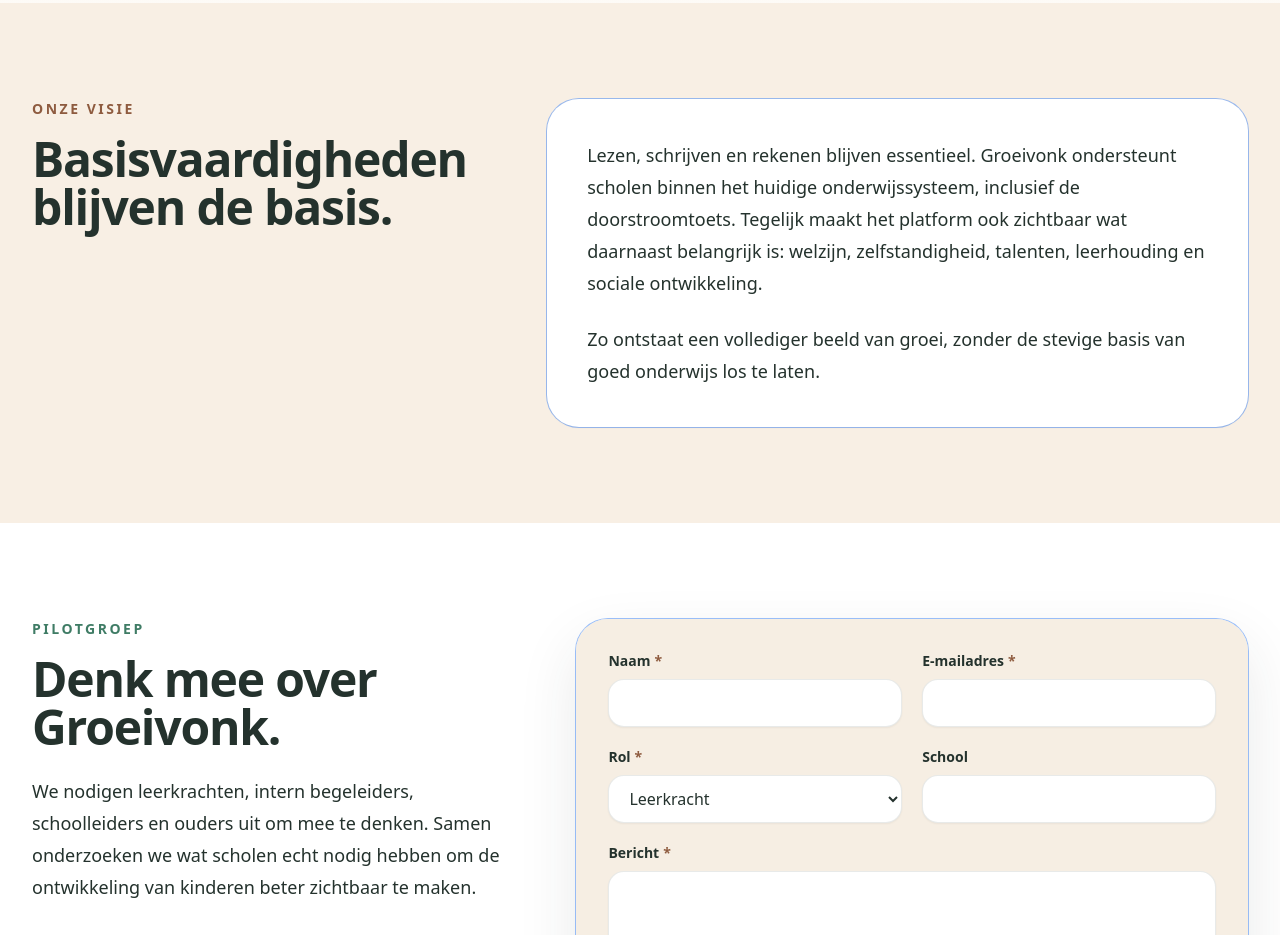
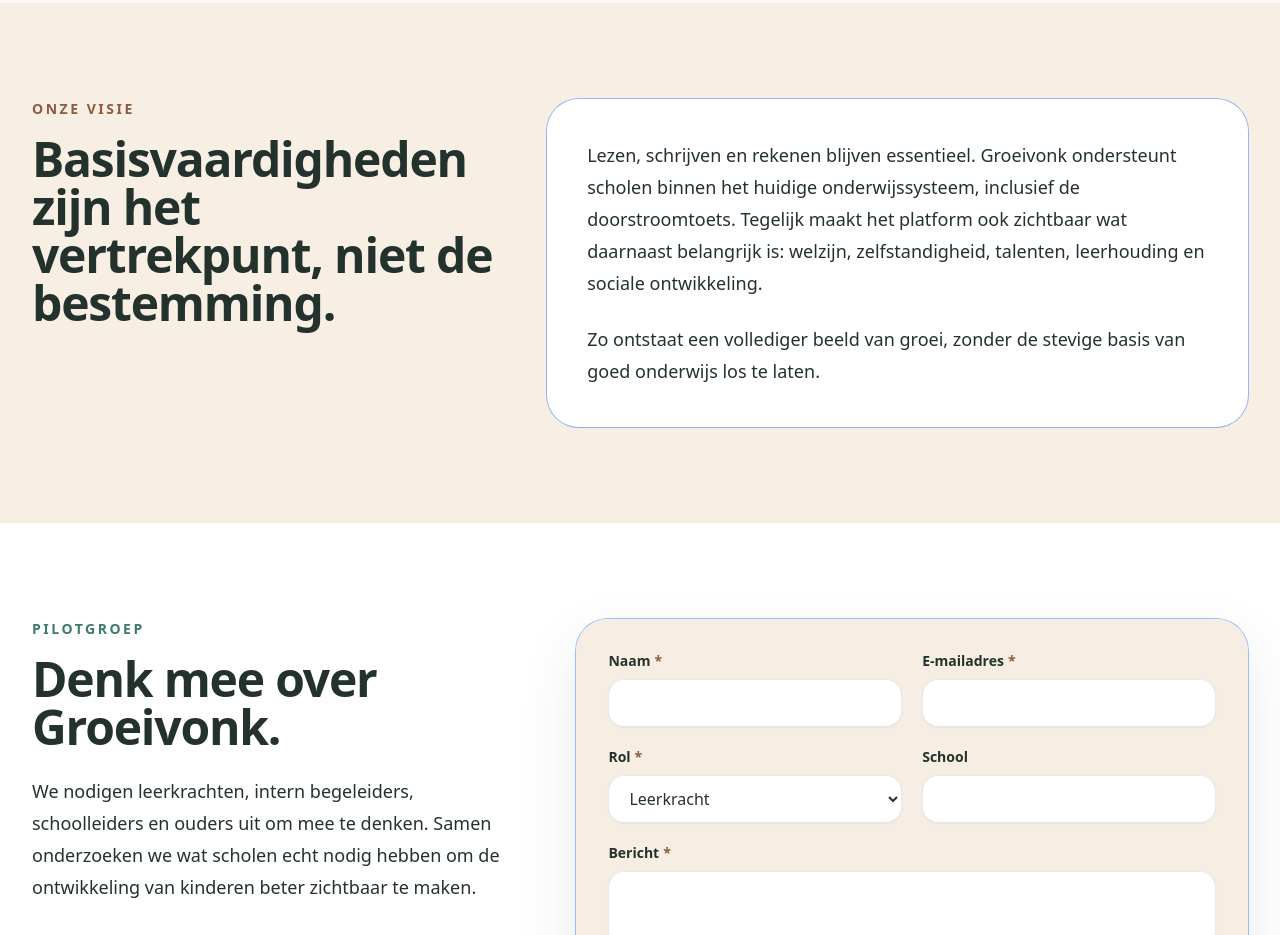
Before and after one commit to Bopstal/GroeiVonk, a Next.js app: page / in a window 1280 px wide. Shown: the part 3980-4915 px from the top of the page. Built offline with nearby package versions, Linux system fonts and the light colour scheme.

Commit message:
Werk visie kop bij

```diff
--- a/app/page.tsx
+++ b/app/page.tsx
@@ -321,7 +321,7 @@
           <div>
             <p className="text-sm font-bold uppercase tracking-[0.18em] text-aarde">Onze visie</p>
             <h2 className="mt-4 text-4xl font-black tracking-tight text-inkt sm:text-5xl">
-              Basisvaardigheden blijven de basis.
+              Basisvaardigheden zijn het vertrekpunt, niet de bestemming.
             </h2>
           </div>
           <div className="rounded-[2rem] bg-white p-8 text-lg leading-8 text-inkt/72 shadow-sm ring-1 ring-inkt/8 sm:p-10">
```
